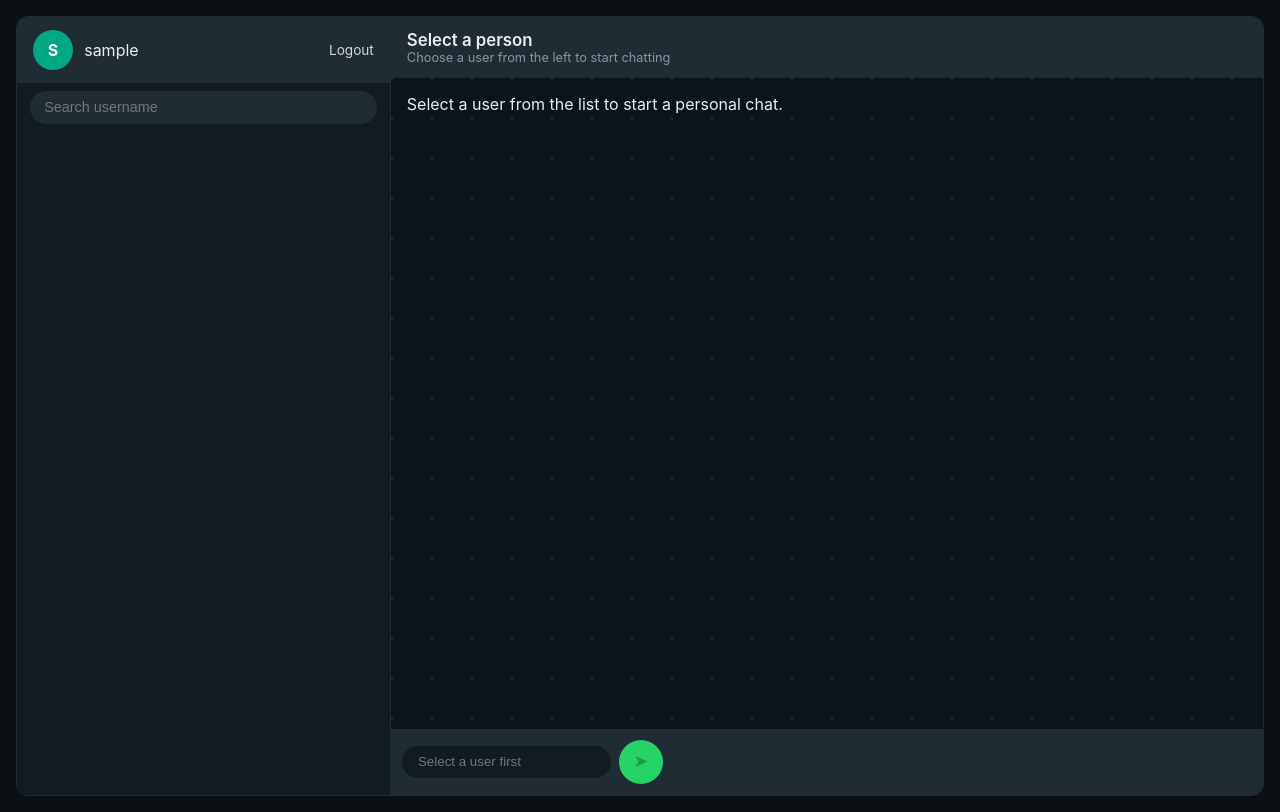
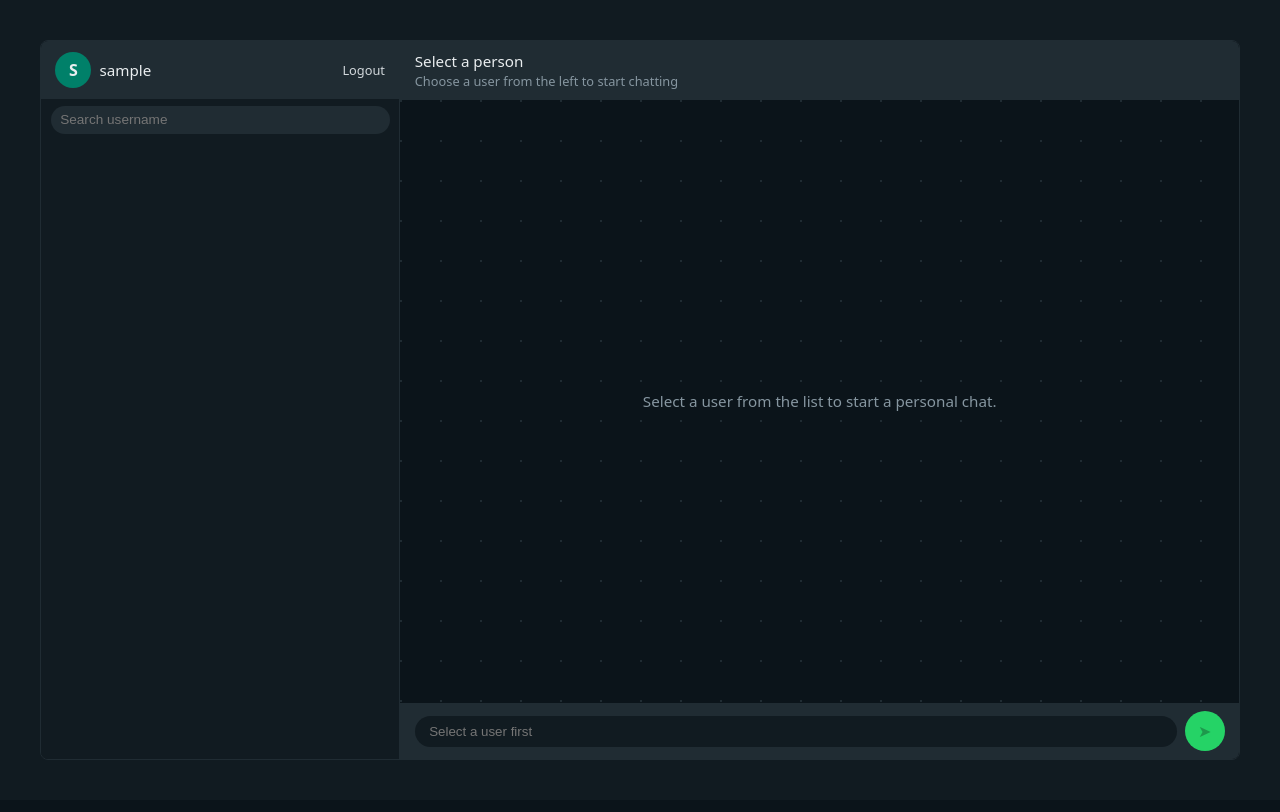
Before and after one commit to ashikurrahma017/nowrin-ashikur-chat, a Flask app: page /chat in a window 1280 px wide. After the commit the page ends 760 px from the top, so only its background shows below. Run offline with Flask 3, Linux system fonts and the light colour scheme; the visitor is signed in with stand-in values (Sample User, id 1); data comes from the database, SQL or seed files in the repository.

Commit message:
Update style.css

```diff
--- a/static/style.css
+++ b/static/style.css
@@ -8,12 +6,11 @@
 }
 
 body {
-    font-family: "Inter", system-ui, -apple-system, BlinkMacSystemFont, "Segoe UI", sans-serif;
-    background: #0a1014;
+    font-family: system-ui, -apple-system, BlinkMacSystemFont, "Segoe UI", sans-serif;
+    background: #111b21;
     color: #e9edef;
 }
 
-/* Wrapper for all pages */
 .app-wrapper {
     min-height: 100vh;
     display: flex;
@@ -125,95 +94,86 @@ body {
 .auth-switch a {
     color: #25d366;
     text-decoration: none;
-    font-weight: 600;
 }
 
-.auth-switch a:hover {
-    text-decoration: underline;
-}
+/* FLASH MESSAGES */
 
-/* Flash messages */
 .flash-container {
     margin-bottom: 1rem;
 }
 
 .flash {
-    padding: 0.6rem 0.8rem;
-    margin-bottom: 0.4rem;
-    border-radius: 8px;
+    padding: 0.5rem 0.7rem;
+    border-radius: 6px;
     font-size: 0.85rem;
+    margin-bottom: 0.3rem;
 }
 
 .flash.error {
     background: #3b1414;
-    color: #ffa9a9;
+    color: #ffb3b3;
 }
 
 .flash.success {
-    background: #11351d;
-    color: #b6ffd0;
+    background: #12351f;
+    color: #b7ffcf;
 }
 
-/* ------------------------------------------------------ */
-/* MAIN CHAT LAYOUT */
-/* ------------------------------------------------------ */
+/* MAIN WHATSAPP-LIKE LAYOUT */
 
 .whatsapp-layout {
     width: 100%;
     height: 100vh;
-    max-width: 1250px;
-    max-height: 780px;
+    max-width: 1200px;
+    max-height: 720px;
     margin: 1rem;
     display: flex;
-    background: #0b141a;
-    border-radius: 12px;
+    background: #111b21;
+    border-radius: 8px;
     overflow: hidden;
-    border: 1px solid #1f2c33;
+    border: 1px solid #202c33;
 }
 
-/* ------------------------------------------------------ */
 /* SIDEBAR */
-/* ------------------------------------------------------ */
 
 .sidebar {
     width: 30%;
     min-width: 260px;
     background: #111b21;
-    border-right: 1px solid #1f2c33;
+    border-right: 1px solid #202c33;
     display: flex;
     flex-direction: column;
 }
 
 .sidebar-header {
-    padding: 0.8rem 1rem;
-    background: #202c33;
     display: flex;
     align-items: center;
     justify-content: space-between;
+    padding: 0.7rem 0.9rem;
+    background: #202c33;
 }
 
-.profile-circle {
-    width: 40px;
-    height: 40px;
+.profile-circle,
+.chat-avatar {
+    width: 36px;
+    height: 36px;
     border-radius: 50%;
-    background: #00a884;
-    color: white;
+    background: #008069;
     display: flex;
     align-items: center;
     justify-content: center;
-    font-weight: 700;
-    font-size: 1rem;
+    font-weight: 600;
 }
 
 .sidebar-username {
     flex: 1;
-    margin-left: 0.7rem;
-    font-size: 1rem;
+    margin-left: 0.5rem;
+    font-size: 0.95rem;
 }
 
 .logout-link {
+    font-size: 0.8rem;
     color: #d1d7db;
-    font-size: 0.85rem;
     text-decoration: none;
 }
 
@@ -221,29 +181,62 @@ body {
     text-decoration: underline;
 }
 
-/* Search bar */
 .sidebar-search {
-    padding: 0.5rem 0.8rem;
+    padding: 0.4rem 0.6rem;
     background: #111b21;
 }
 
 .sidebar-search input {
     width: 100%;
-    padding: 0.55rem 0.9rem;
+    padding: 0.4rem 0.6rem;
     border-radius: 999px;
     border: none;
-    background: #1f2c33;
-    color: #ccd3d8;
-    font-size: 0.9rem;
+    background: #202c33;
+    color: #8696a0;
+    font-size: 0.85rem;
 }
 
-.sidebar-search input:focus {
-    outline: none;
+.chat-list {
+    flex: 1;
+    overflow-y: auto;
 }
 
-/* ------------------------------------------------------ */
-/* CHAT AREA */
-/* ------------------------------------------------------ */
+.chat-list-item {
+    display: flex;
+    padding: 0.6rem 0.8rem;
+    cursor: pointer;
+}
+
+.chat-list-link {
+    display: flex;
+    text-decoration: none;
+    color: inherit;
+    width: 100%;
+}
+
+.chat-list-item.active {
+    background: #202c33;
+}
+
+.chat-list-item:hover {
+    background: #202c33;
+}
+
+.chat-info {
+    margin-left: 0.6rem;
+}
+
+.chat-title {
+    font-size: 0.95rem;
+    margin-bottom: 0.1rem;
+}
+
+.chat-last {
+    font-size: 0.8rem;
+    color: #8696a0;
+}
+
+/* MAIN CHAT */
 
 .chat-main {
     flex: 1;
@@ -253,25 +246,16 @@ body {
 }
 
 .chat-header {
-    padding: 0.8rem 1rem;
+    padding: 0.6rem 0.9rem;
     background: #202c33;
     display: flex;
     align-items: center;
 }
 
-.chat-avatar {
-    width: 40px;
-    height: 40px;
-    background: #00a884;
-    border-radius: 50%;
+.chat-header-info {
     display: flex;
     align-items: center;
-    justify-content: center;
-}
-
-.chat-title {
-    font-size: 1.05rem;
-    font-weight: 600;
+    gap: 0.5rem;
 }
 
 .chat-subtitle {
@@ -279,22 +263,31 @@ body {
     color: #8696a0;
 }
 
-/* Chat body */
+/* BACKGROUND PATTERN */
 .chat-body {
     flex: 1;
-    padding: 1rem;
+    padding: 0.9rem;
     overflow-y: auto;
-    background-image: radial-gradient(circle at 1px 1px, #1f2c33 1px, transparent 0);
+    background-image: radial-gradient(circle at 1px 1px, #202c33 1px, transparent 0);
     background-size: 40px 40px;
 }
 
-/* ------------------------------------------------------ */
+/* EMPTY STATE */
+.empty-state {
+    height: 100%;
+    display: flex;
+    align-items: center;
+    justify-content: center;
+    text-align: center;
+    color: #8696a0;
+    font-size: 0.95rem;
+}
+
 /* MESSAGES */
-/* ------------------------------------------------------ */
 
 .message-row {
     display: flex;
-    margin-bottom: 0.45rem;
+    margin-bottom: 0.3rem;
 }
 
 .message-row.own {
@@ -306,44 +299,44 @@ body {
 }
 
 .message-bubble {
-    max-width: 72%;
-    padding: 0.5rem 0.7rem 0.35rem;
-    border-radius: 12px;
-    font-size: 0.92rem;
-    line-height: 1.3rem;
+    max-width: 70%;
+    padding: 0.35rem 0.5rem 0.2rem;
+    border-radius: 8px;
+    font-size: 0.9rem;
+    position: relative;
+    word-wrap: break-word;
 }
 
 .message-row.own .message-bubble {
-    background: #075e54;
+    background: #005c4b;
     border-bottom-right-radius: 0;
 }
 
 .message-row.other .message-bubble {
-    background: #1f2c33;
+    background: #202c33;
     border-bottom-left-radius: 0;
-}
-
-.message-image {
-    max-width: 220px;
-    border-radius: 10px;
-    margin-top: 0.2rem;
 }
 
 .message-meta {
     display: flex;
     justify-content: flex-end;
-    gap: 0.3rem;
-    font-size: 0.73rem;
-    color: #b2c2c8;
-    margin-top: 0.15rem;
+    align-items: center;
+    gap: 0.2rem;
+    font-size: 0.7rem;
+    color: #8696a0;
+    margin-top: 0.1rem;
 }
 
-/* ------------------------------------------------------ */
-/* MESSAGE INPUT */
-/* ------------------------------------------------------ */
+.message-username {
+    font-size: 0.8rem;
+    color: #a5b5bf;
+    margin-bottom: 0.1rem;
+}
+
+/* FOOTER */
 
 .chat-footer {
-    padding: 0.7rem;
+    padding: 0.5rem 0.9rem;
     background: #202c33;
 }
 
@@ -353,50 +346,53 @@ body {
     gap: 0.5rem;
 }
 
-.icon-button {
-    font-size: 1.4rem;
-    cursor: pointer;
+.input-wrapper {
+    flex: 1;
 }
 
 #message-input {
     width: 100%;
     border-radius: 999px;
-    padding: 0.55rem 1rem;
     border: none;
+    padding: 0.5rem 0.9rem;
     background: #111b21;
     color: #e9edef;
 }
 
+#message-input:focus {
+    outline: none;
+}
+
 .send-button {
-    width: 44px;
-    height: 44px;
+    width: 40px;
+    height: 40px;
     border-radius: 50%;
     border: none;
     background: #25d366;
-    font-size: 1.1rem;
     cursor: pointer;
+    font-size: 1rem;
 }
 
-/* ------------------------------------------------------ */
-/* MOBILE */
-/* ------------------------------------------------------ */
-
+/* MOBILE LAYOUT */
 @media (max-width: 768px) {
-
     .whatsapp-layout {
         flex-direction: column;
         height: 100vh;
+        max-height: none;
         margin: 0;
         border-radius: 0;
     }
 
     .sidebar {
         width: 100%;
+        min-width: 0;
         border-right: none;
-        border-bottom: 1px solid #1f2c33;
+        border-bottom: 1px solid #202c33;
+        max-height: 40vh;
     }
 
     .chat-main {
+        width: 100%;
         flex: 1;
     }
 }
```
Also changed, not shown: other parts of static/style.css (+29 -59 lines).
